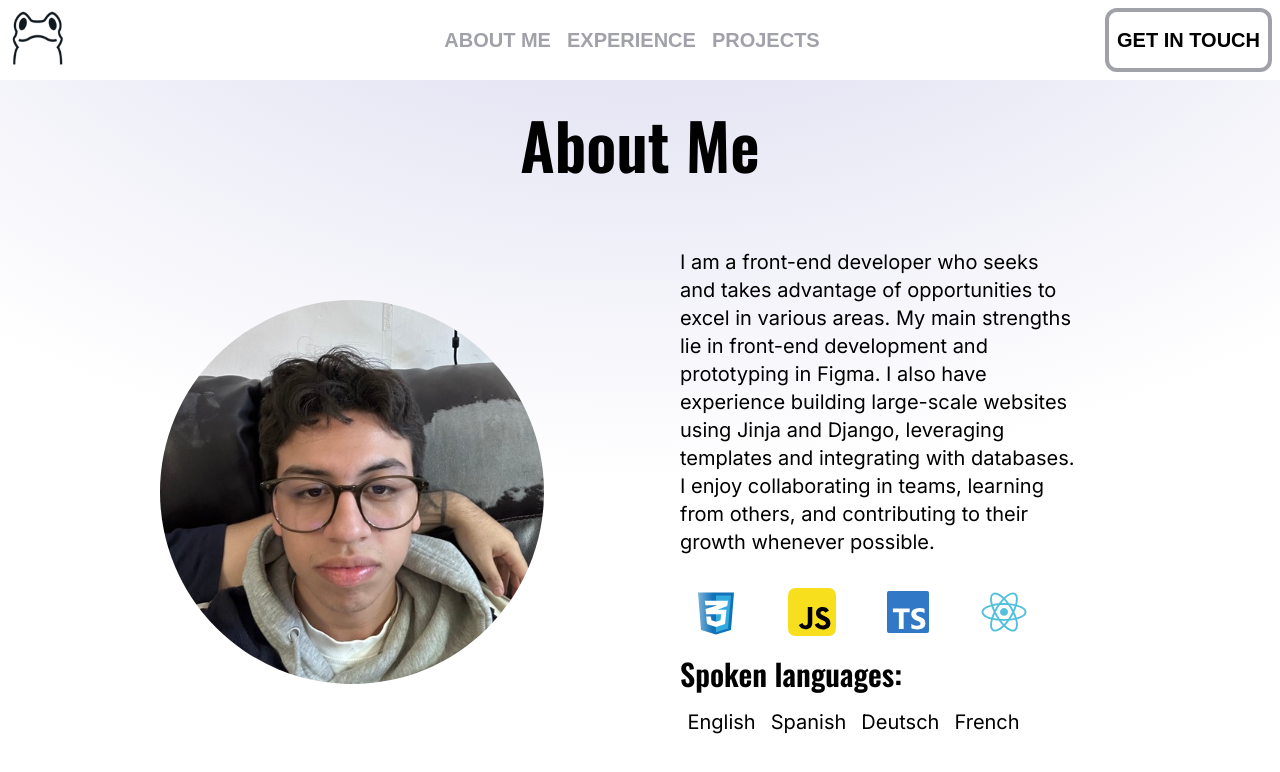
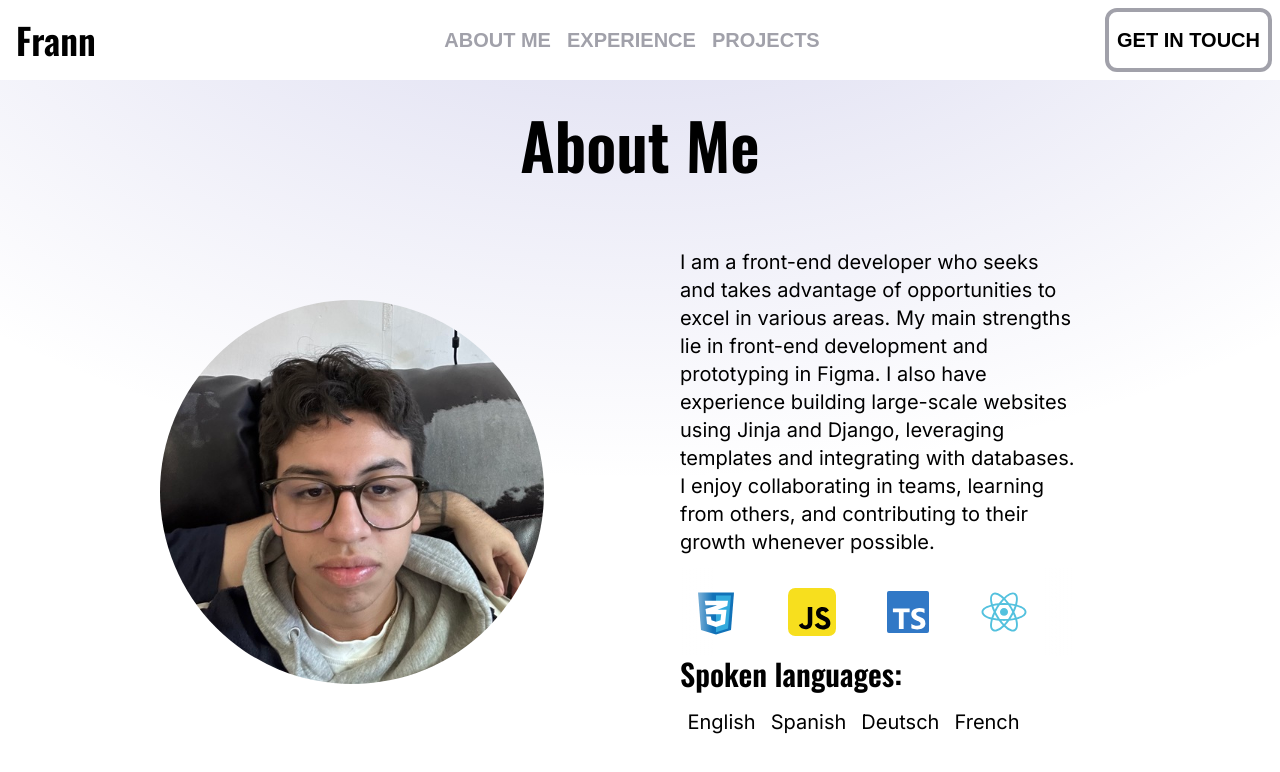
Before and after one commit to FranSfw/FranciscoCV, a website: page aboutMe.html in a window 1280 px wide. Drawn offline with nearby package versions, Linux system fonts and the light colour scheme; a web font is replaced by a local one.

Commit message:
Cambio en el Logo

```diff
--- a/aboutMe.html
+++ b/aboutMe.html
@@ -50,12 +50,8 @@
       <header class="">
         <nav class="flex justify-between h-20 text-xl bg-white afacad-700">
           <div class="flex" id="logoDiv">
-            <a href="index.html" class="p-2">
-              <img
-                src="img/forg1.png"
-                alt=""
-                style="width: 60px; height: 60px"
-              />
+            <a href="index.html" class="p-2 px-4 grid place-content-center">
+              <span class="oswald-400 text-4xl font-semibold">Frann</span>
             </a>
           </div>
           <ul class="flex items-center gap-4">
```
Also changed, not shown: experience.html (+2 -6 lines), getInTouch.html (+2 -6 lines), index.html (+2 -6 lines), projects.html (+2 -6 lines), 1 other file.
